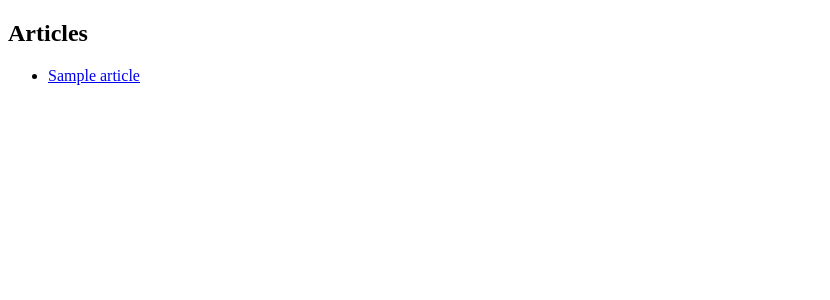
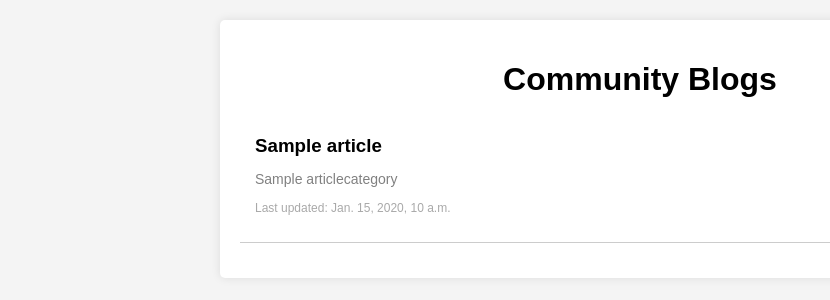
Before and after one commit to Angelo-Funelas/hobbysite-CD-6, a Django app: page /blog/articles in a window 1280 px wide. Shown: the top 300 px of the page, without its empty margins (0-830 px from the left). Run offline with Django 4.2, Linux system fonts and the light colour scheme; tables that the repository leaves empty hold one stand-in row (values such as "Sample post").

Commit message:
[templates] Created css to make it look pretty
Signed-off-by: JPChurros <151139142+JPChurros@users.noreply.github.com>

```diff
--- a/hobbysite/blog/templates/blog/article_list.html
+++ b/hobbysite/blog/templates/blog/article_list.html
@@ -1,12 +1,19 @@
 {% extends 'blog/base.html' %}
+
 {% block title %}Article List{% endblock title %}
+
 {% block content %}
-    <h2>Articles</h2>
-    <ul>
-        {% for article in articles %}
-            <li><a href="{% url 'blog:item' article.id %}">{{ article.title }}</a></li>
-        {% empty %}
-            <li>No articles available.</li>
-        {% endfor %}
-    </ul>
+    <h1>Community Blogs</h1>
+
+    {% for article in articles %}
+        <a href="{% url 'blog:item' article.id %}" class="article-link">
+            <div class="article-card">
+                <h3>{{ article.title }}</h3>
+                <p class="category">{{ article.category.name }}</p>
+                <p class="last-update">Last updated: {{ article.updated_on }}</p>
+            </div>
+        </a>
+    {% empty %}
+        <p>No articles available.</p>
+    {% endfor %}
 {% endblock %}
--- a/hobbysite/blog/templates/blog/base.html
+++ b/hobbysite/blog/templates/blog/base.html
@@ -2,6 +2,70 @@
 <html lang="en-US">
     <head>
         <title>{% block title %}My Blog{% endblock %}</title>
+        <style>
+            body {
+                font-family: Arial, sans-serif;
+                background-color: #f4f4f4;
+                margin: 0;
+                padding: 0;
+            }
+
+            #main {
+                max-width: 800px;
+                margin: 20px auto;
+                padding: 20px;
+                background: white;
+                border-radius: 5px;
+                box-shadow: 0 0 10px rgba(0, 0, 0, 0.1);
+            }
+
+            h1 {
+                text-align: center;
+            }
+
+            .article-card {
+                padding: 15px;
+                margin: 15px 0;
+                border-bottom: 1px solid #ccc;
+            }
+
+            .article-card h3 {
+                margin: 0;
+            }
+
+            .category {
+                font-size: 14px;
+                color: gray;
+            }
+
+            .last-update {
+                font-size: 12px;
+                color: darkgray;
+            }
+
+            .article-link {
+                text-decoration: none;
+                color: inherit;
+                display: block;
+            }
+
+            .article-link:hover {
+                text-decoration: none;
+            }
+
+            .article-card {
+                padding: 15px;
+                margin: 15px 0;
+                border-bottom: 1px solid #ccc;
+                background: white;
+                transition: background 0.3s ease;
+            }
+
+            .article-card:hover {
+                background: #f0f0f0;
+                cursor: pointer;
+            }
+        </style>
     </head>
     <body>
         <div id="main">
```
